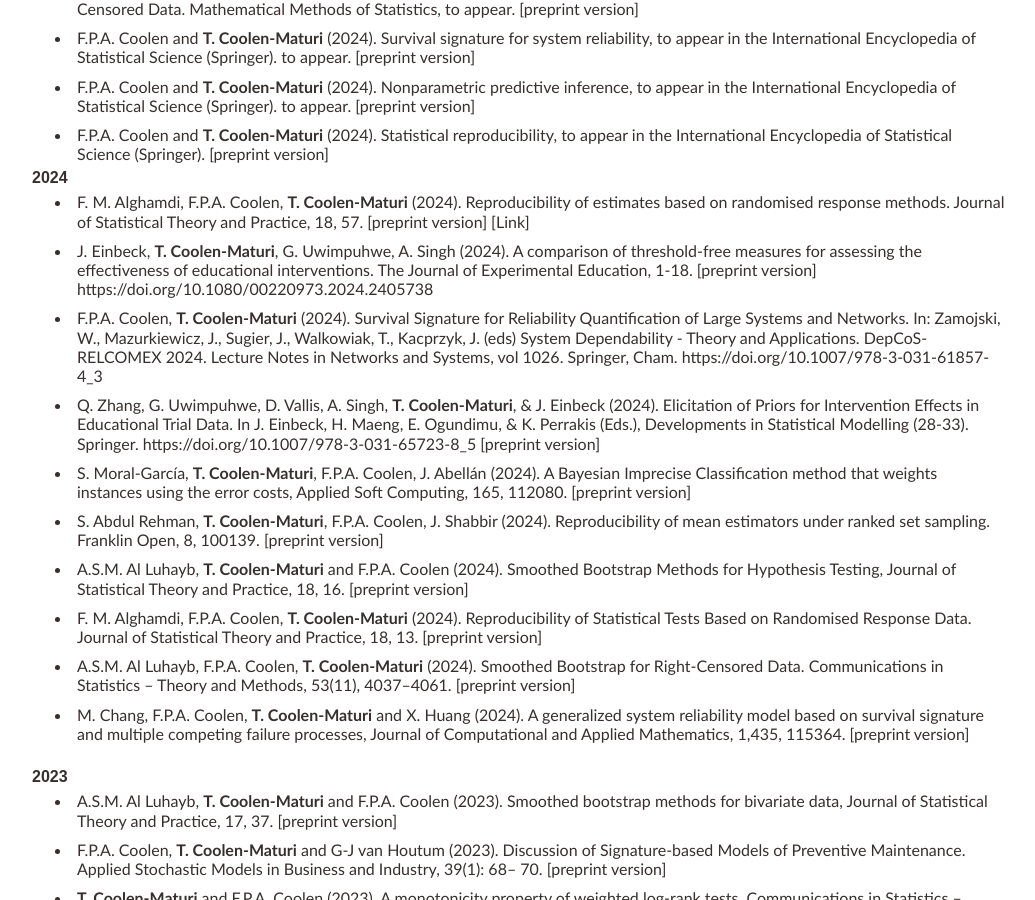
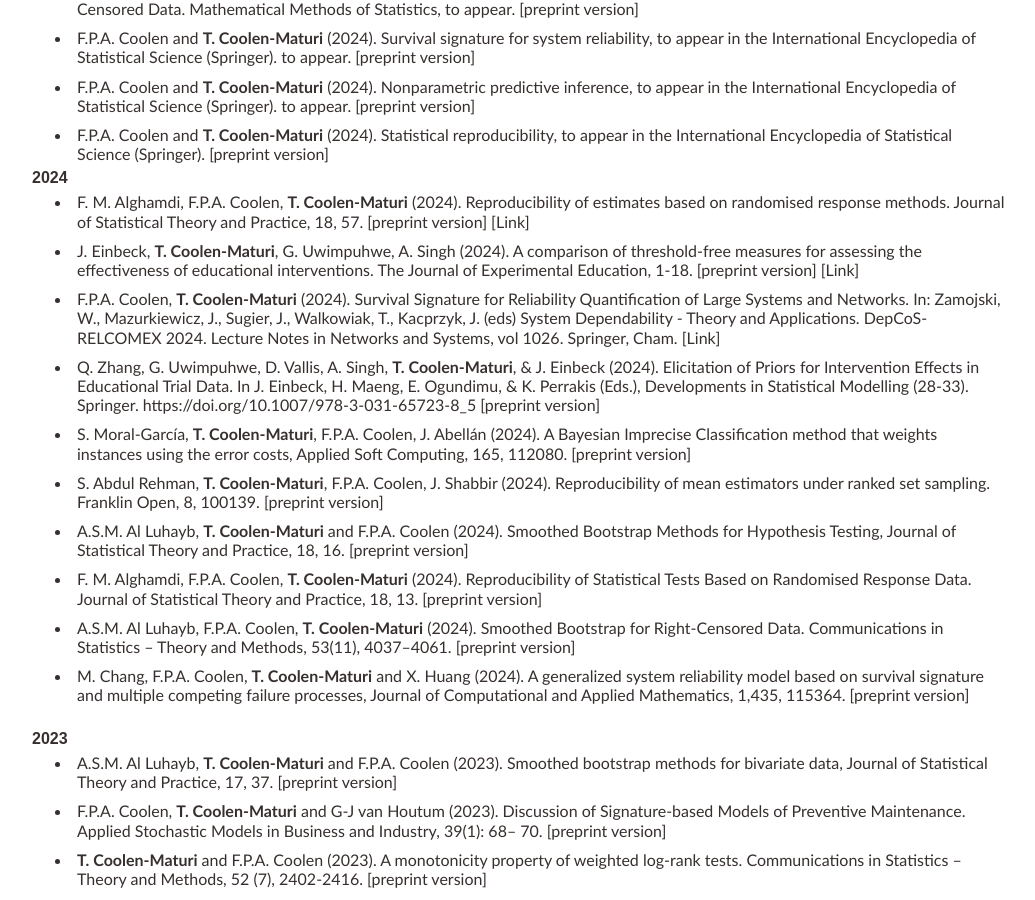
Before and after one commit to tmaturi/tahanimaturi, a Jekyll site: the page built from publications.md, in a window 1280 px wide and 900 px high, scrolled down 389 px. Shown: the whole window, without its empty margins (119-1154 px from the left). Built offline with Jekyll 4.4.1, drawn with Linux system fonts in a browser that asks for light colours; our own code applies the rules of GitHub Pages for plain Markdown files.

Commit message:
Update publications.md

```diff
--- a/publications.md
+++ b/publications.md
@@ -33,10 +33,10 @@
 randomised response methods. Journal of Statistical Theory and Practice, 18, 57.  [[preprint version](pdfs/Fatimah_Alghamdi_Springer_17092024rev.pdf){:target="_blank"}] [[Link](https://link.springer.com/epdf/10.1007/s42519-024-00409-z?sharing_token=5LQPBWI1IPn5qC-NAf0F2fe4RwlQNchNByi7wbcMAY6cQ9CuGnSFoXI6wj7p9gQMwXG4hC3nUJ671VHvgp6yQKVTkt1UqF5ulc0OIEYsVtP6UeNXKEEwxS1jGgaOK1mECUZJemUvjrRuEu2c_tJ3Nfpfej5gOKprHUWpfxLOjBk%3D){:target="_blank"}]
 
 
-- J. Einbeck, **T. Coolen-Maturi**, G. Uwimpuhwe, A. Singh (2024). A comparison of threshold-free measures for assessing the effectiveness of educational interventions. The Journal of Experimental Education, 1-18. [[preprint version](pdfs/EEF_gain_index_paper_JEE.pdf){:target="_blank"}]
-https://doi.org/10.1080/00220973.2024.2405738
+- J. Einbeck, **T. Coolen-Maturi**, G. Uwimpuhwe, A. Singh (2024). A comparison of threshold-free measures for assessing the effectiveness of educational interventions. The Journal of Experimental Education, 1-18. [[preprint version](pdfs/EEF_gain_index_paper_JEE.pdf){:target="_blank"}]  [[Link](https://doi.org/10.1080/00220973.2024.2405738){:target="_blank"}]
 
-- F.P.A. Coolen,  **T. Coolen-Maturi**  (2024). Survival Signature for Reliability Quantification of Large Systems and Networks. In: Zamojski, W., Mazurkiewicz, J., Sugier, J., Walkowiak, T., Kacprzyk, J. (eds) System Dependability - Theory and Applications. DepCoS-RELCOMEX 2024. Lecture Notes in Networks and Systems, vol 1026. Springer, Cham. https://doi.org/10.1007/978-3-031-61857-4_3
+
+- F.P.A. Coolen,  **T. Coolen-Maturi**  (2024). Survival Signature for Reliability Quantification of Large Systems and Networks. In: Zamojski, W., Mazurkiewicz, J., Sugier, J., Walkowiak, T., Kacprzyk, J. (eds) System Dependability - Theory and Applications. DepCoS-RELCOMEX 2024. Lecture Notes in Networks and Systems, vol 1026. Springer, Cham. [[Link](https://doi.org/10.1007/978-3-031-61857-4_3){:target="_blank"}]
 
 - Q. Zhang, G. Uwimpuhwe, D. Vallis, A. Singh, **T. Coolen-Maturi**, & J. Einbeck (2024). Elicitation of Priors for Intervention Effects in Educational Trial Data. In J. Einbeck, H. Maeng, E. Ogundimu, & K. Perrakis (Eds.), Developments in Statistical Modelling (28-33). Springer. https://doi.org/10.1007/978-3-031-65723-8_5
 [[preprint version](pdfs/2756630AAM.pdf){:target="_blank"}]
```
